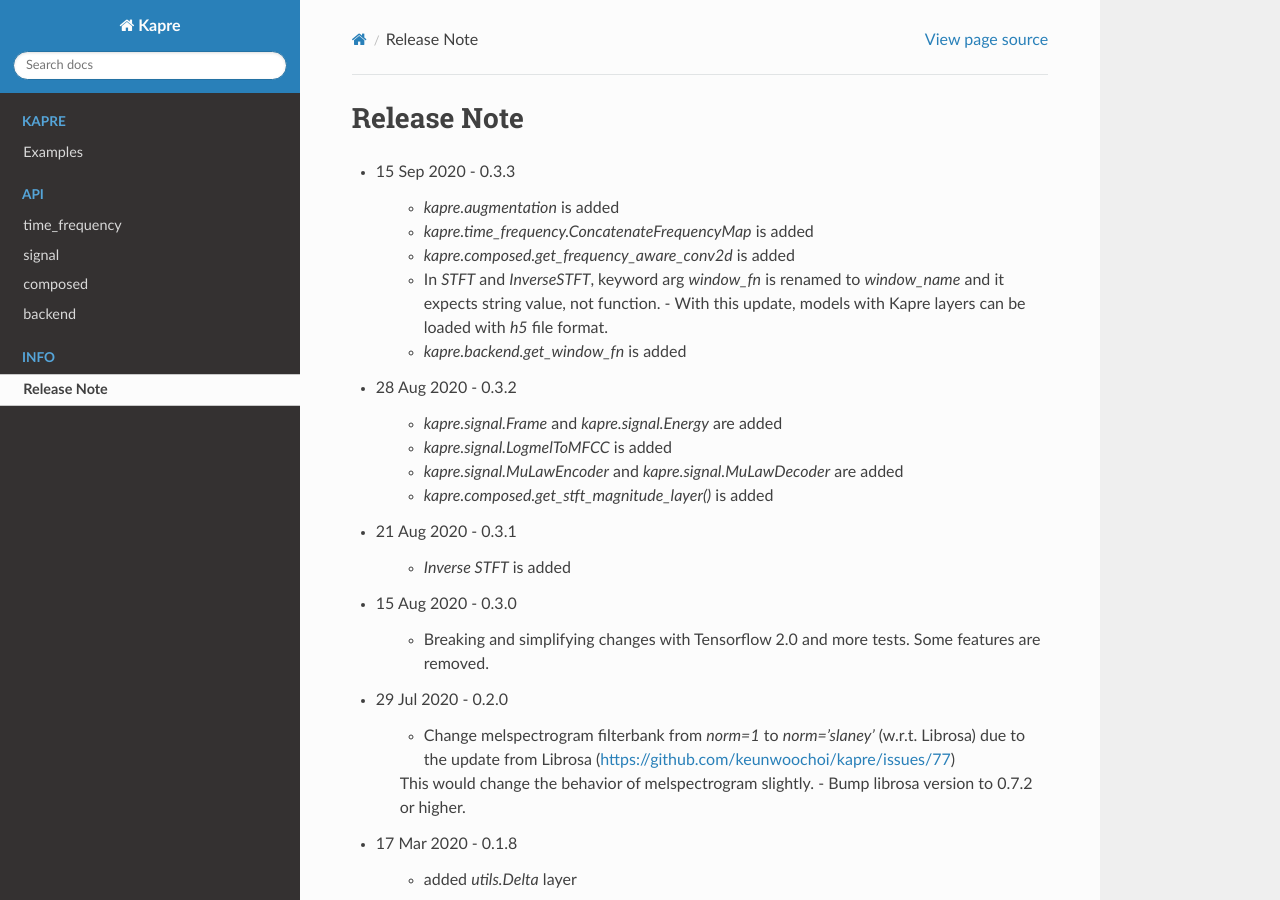
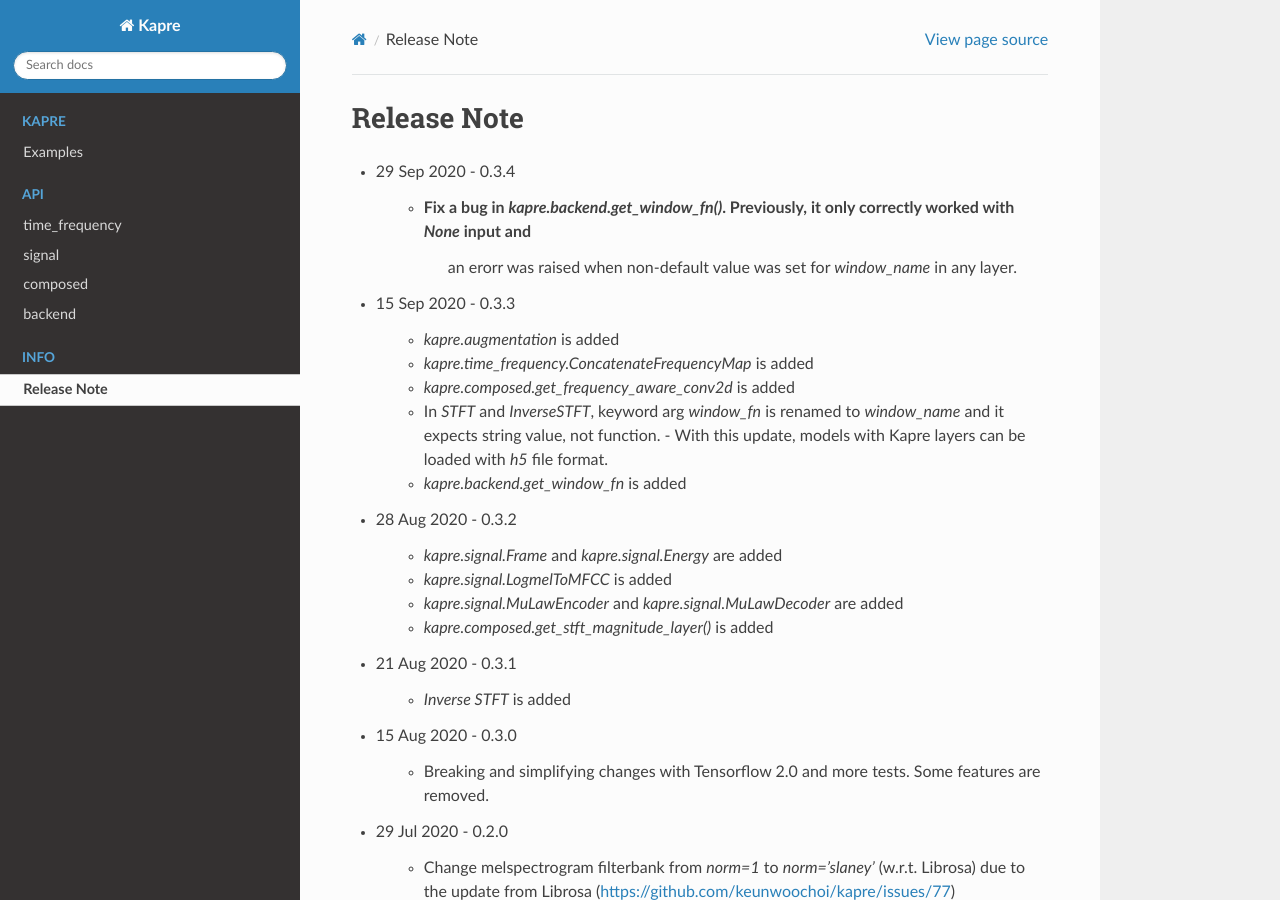
Before and after one commit to keunwoochoi/kapre, a Sphinx documentation site: the page built from docs/release_note.rst, in a window 1280 px wide and 900 px high. Built offline with Sphinx 7.4.7 and the Read the Docs theme 2.0.0, drawn with Linux system fonts in a browser that asks for light colours.

Commit message:
add release note; bump version

```diff
--- a/docs/release_note.rst
+++ b/docs/release_note.rst
@@ -1,5 +1,10 @@
 Release Note
 ^^^^^^^^^^^^
+
+* 29 Sep 2020
+  - 0.3.4
+    - Fix a bug in `kapre.backend.get_window_fn()`. Previously, it only correctly worked with `None` input and
+        an erorr was raised when non-default value was set for `window_name` in any layer.
 
 * 15 Sep 2020
   - 0.3.3
--- a/kapre/__init__.py
+++ b/kapre/__init__.py
@@ -1,4 +1,4 @@
-__version__ = '0.3.3'
+__version__ = '0.3.4'
 VERSION = __version__
 
 from . import composed
--- a/setup.py
+++ b/setup.py
@@ -2,7 +2,7 @@ from setuptools import setup
 
 setup(
     name='kapre',
-    version='0.3.3',
+    version='0.3.4',
     description='Kapre: Keras Audio Preprocessors. Tensorflow.Keras layers for audio pre-processing in deep learning',
     author='Keunwoo Choi',
     url='http://github.com/keunwoochoi/kapre/',
```
